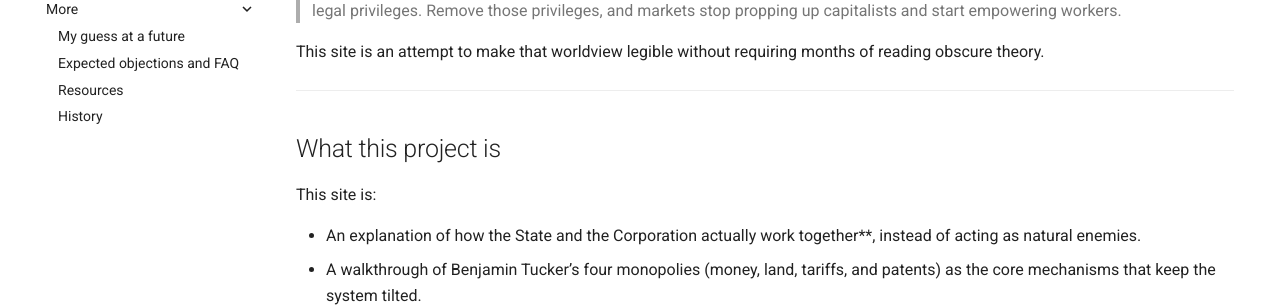
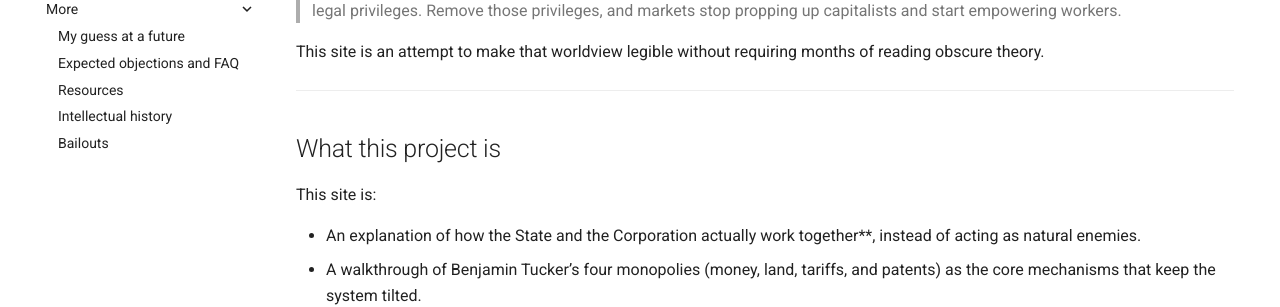
Before and after one commit to LucasVance/2100, an MkDocs documentation site: the page built from docs/index.md, in a window 1280 px wide. Shown: the part 534-841 px from the top of the page. Built offline with MkDocs 1.6.1 and Material for MkDocs 9.7.7, drawn with Linux system fonts in a browser that asks for light colours.

Commit message:
Add bailouts to nav

```diff
--- a/mkdocs.yml
+++ b/mkdocs.yml
@@ -28,4 +28,5 @@ nav:
         - "My guess at a future": guess.md
         - Expected objections and FAQ: objections.md
         - Resources: resources.md
-        - History: history.md
+        - Intellectual history: history.md
+        - Bailouts: bailouts.md
```
